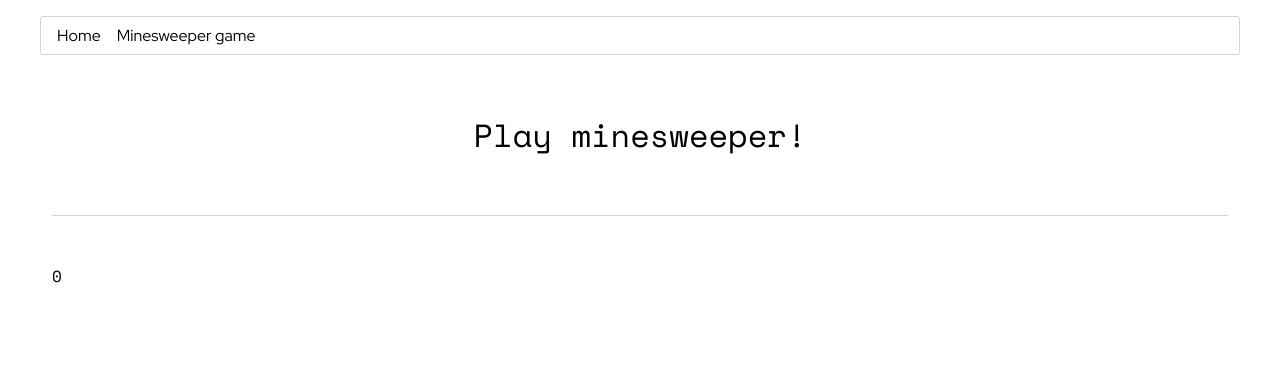
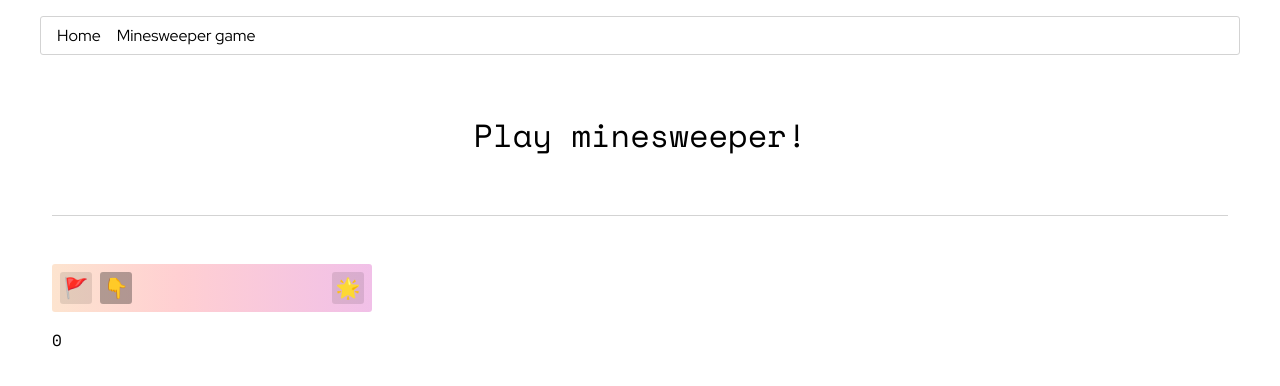
Before and after one commit to mrsWeasel/portfolio-projects, a Next.js app: page /sweeper in a window 1280 px wide. Shown: the top 386 px of the page. Built offline with nearby package versions, Linux system fonts and the light colour scheme; no server answers.

Commit message:
Refactor Toolbar away from Sweeper component

```diff
--- a/src/app/sweeper/page.tsx
+++ b/src/app/sweeper/page.tsx
@@ -15,6 +15,7 @@ import styles from "./sweeper.module.css"
 import { Red_Hat_Display } from "next/font/google"
 import Header from "@/components/header/header"
 import axios from "axios"
+import SweeperToolbar from "@/components/sweeperToolbar/sweeperToolbar"
 
 const redHatDisplay = Red_Hat_Display({ subsets: ["latin"], weight: ["400", "700"] })
 
@@ -198,35 +199,13 @@ const Sweeper = () => {
         )
       }
     }
-    return (
-      <div>
-        <div className={styles.toolBar}>
-          <button
-            className={`${styles.toolBarButton} ${flagging && styles.selected}`}
-            onClick={() => setFlagging(true)}
-          >
-            🚩
-          </button>
-          <button
-            className={`${styles.toolBarButton} ${!flagging && styles.selected}`}
-            onClick={() => setFlagging(false)}
-          >
-            👇
-          </button>
-
-          <button className={`${styles.toolBarButton}`} onClick={() => handleStartNewGame()}>
-            🌟
-          </button>
-        </div>
-
-        <div className={styles.gridContainer}>{items}</div>
-      </div>
-    )
+    return <div className={styles.gridContainer}>{items}</div>
   }
 
   return (
     <ContainerWithNavigation>
       <Header title="Play minesweeper!" />
+      <SweeperToolbar flagging={flagging} setFlagging={setFlagging} handleStartNewGame={handleStartNewGame} />
       <div className={redHatDisplay.className}>{renderSweeper()}</div>
       <div className={styles.timer}>{timer}</div>
     </ContainerWithNavigation>
--- a/src/app/sweeper/sweeper.module.css
+++ b/src/app/sweeper/sweeper.module.css
@@ -29,39 +29,3 @@
 .visited {
   background-color: rgba(0, 0, 0, 0.1);
 }
-
-.toolBar {
-  display: flex;
-  width: 20rem;
-  padding: 0.5rem;
-  margin-bottom: 1rem;
-  align-items: center;
-  background: var(--champagne-pink);
-  background: linear-gradient(
-    90deg,
-    rgba(253, 228, 207, 1) 0%,
-    rgba(255, 207, 210, 1) 40%,
-    rgba(241, 192, 232, 1) 100%
-  );
-  border-radius: var(--border-radius);
-}
-
-.toolBarButton {
-  background-color: rgba(0, 0, 0, 0.1);
-  border: none;
-  width: 2rem;
-  height: 2rem;
-  font-size: 1.25rem;
-  border-radius: var(--border-radius);
-  cursor: pointer;
-  margin-right: 0.5rem;
-}
-
-.toolBarButton:last-child {
-  margin-left: auto;
-  margin-right: 0;
-}
-
-.selected {
-  background-color: rgba(0, 0, 0, 0.3);
-}
--- /dev/null
+++ b/src/components/sweeperToolbar/sweeperToolbar.module.css
@@ -0,0 +1,35 @@
+.toolBar {
+  display: flex;
+  width: 20rem;
+  padding: 0.5rem;
+  margin-bottom: 1rem;
+  align-items: center;
+  background: var(--champagne-pink);
+  background: linear-gradient(
+    90deg,
+    rgba(253, 228, 207, 1) 0%,
+    rgba(255, 207, 210, 1) 40%,
+    rgba(241, 192, 232, 1) 100%
+  );
+  border-radius: var(--border-radius);
+}
+
+.toolBarButton {
+  background-color: rgba(0, 0, 0, 0.1);
+  border: none;
+  width: 2rem;
+  height: 2rem;
+  font-size: 1.25rem;
+  border-radius: var(--border-radius);
+  cursor: pointer;
+  margin-right: 0.5rem;
+}
+
+.toolBarButton:last-child {
+  margin-left: auto;
+  margin-right: 0;
+}
+
+.selected {
+  background-color: rgba(0, 0, 0, 0.3);
+}
--- a/src/components/sweeperToolbar/sweeperToolbar.tsx
+++ b/src/components/sweeperToolbar/sweeperToolbar.tsx
@@ -0,0 +1,31 @@
+import styles from "./sweeperToolbar.module.css"
+
+interface Props {
+  flagging: boolean
+  setFlagging: (flagging: boolean) => void
+  handleStartNewGame: () => void
+}
+
+const SweeperToolbar = ({ flagging, setFlagging, handleStartNewGame }: Props) => {
+  return (
+    <div>
+      <div className={styles.toolBar}>
+        <button className={`${styles.toolBarButton} ${flagging && styles.selected}`} onClick={() => setFlagging(true)}>
+          🚩
+        </button>
+        <button
+          className={`${styles.toolBarButton} ${!flagging && styles.selected}`}
+          onClick={() => setFlagging(false)}
+        >
+          👇
+        </button>
+
+        <button className={`${styles.toolBarButton}`} onClick={() => handleStartNewGame()}>
+          🌟
+        </button>
+      </div>
+    </div>
+  )
+}
+
+export default SweeperToolbar
```
Also changed, not shown: 1 other file (tests, documents, lock files or other folders).
